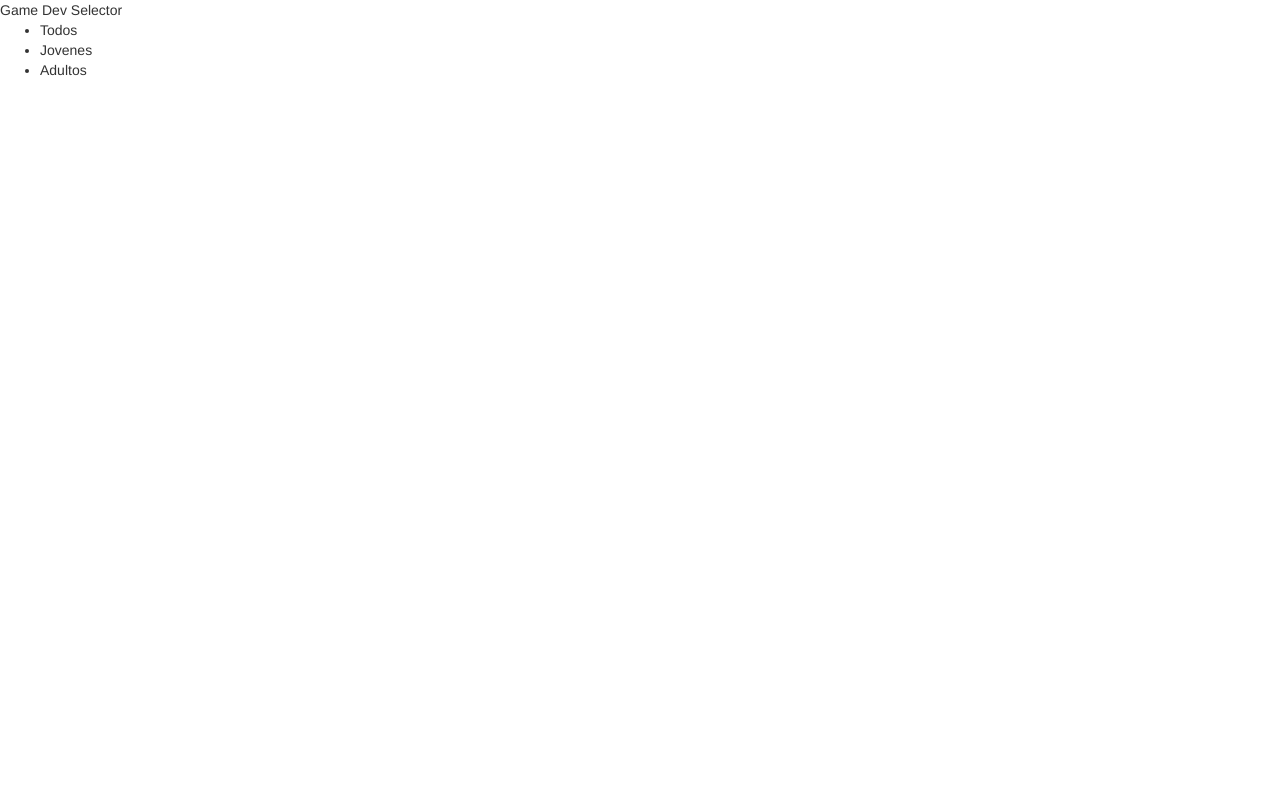
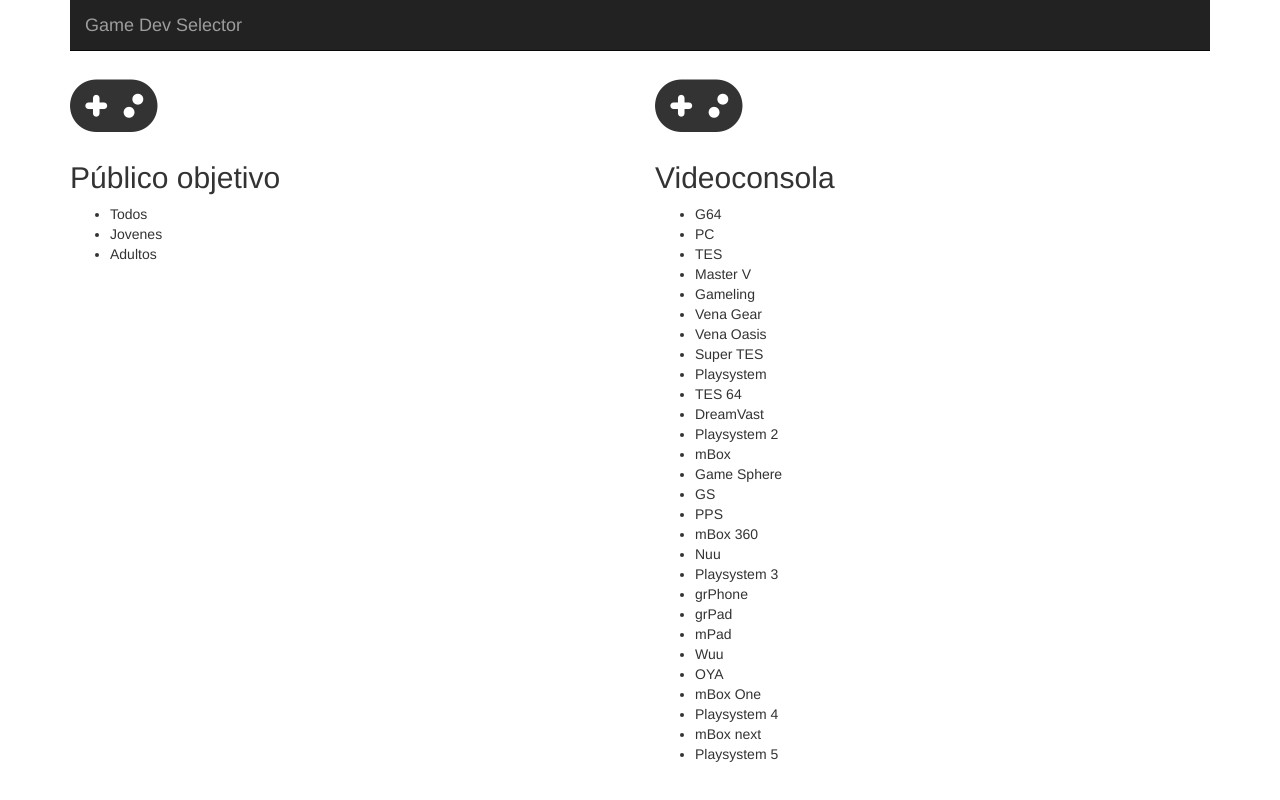
Before and after one commit to SRJ9/game-dev-selector, a website: page app/index.html in a window 1280 px wide. Drawn offline with nearby package versions, Linux system fonts and the light colour scheme.

Commit message:
Agrego JSON de consola y diseño bootstrap

```diff
--- /dev/null
+++ b/app/consola_values.json
@@ -0,0 +1,86 @@
+[
+  {
+    "nombre": "G64"
+  },
+  {
+    "nombre": "PC"
+  },
+  {
+    "nombre": "TES"
+  },
+  {
+    "nombre": "Master V"
+  },
+  {
+    "nombre": "Gameling"
+  },
+  {
+    "nombre": "Vena Gear"
+  },
+  {
+    "nombre": "Vena Oasis"
+  },
+  {
+    "nombre": "Super TES"
+  },
+  {
+    "nombre": "Playsystem"
+  },
+  {
+    "nombre": "TES 64"
+  },
+  {
+    "nombre": "DreamVast"
+  },
+  {
+    "nombre": "Playsystem 2"
+  },
+  {
+    "nombre": "mBox"
+  },
+  {
+    "nombre": "Game Sphere"
+  },
+  {
+    "nombre": "GS"
+  },
+  {
+    "nombre": "PPS"
+  },
+  {
+    "nombre": "mBox 360"
+  },
+  {
+    "nombre": "Nuu"
+  },
+  {
+    "nombre": "Playsystem 3"
+  },
+  {
+    "nombre": "grPhone"
+  },
+  {
+    "nombre": "grPad"
+  },
+  {
+    "nombre": "mPad"
+  },
+  {
+    "nombre": "Wuu"
+  },
+  {
+    "nombre": "OYA"
+  },
+  {
+    "nombre": "mBox One"
+  },
+  {
+    "nombre": "Playsystem 4"
+  },
+  {
+    "nombre": "mBox next"
+  },
+  {
+    "nombre": "Playsystem 5"
+  }
+]
--- a/app/index.html
+++ b/app/index.html
@@ -4,15 +4,38 @@
     <meta charset="UTF-8">
     <title>Game Dev Selector</title>
     <link href="bower_components/bootstrap/dist/css/bootstrap.min.css" rel="stylesheet">
+    <link href="bower_components/components-font-awesome/css/font-awesome.min.css" rel="stylesheet">
 </head>
 <body ng-app="gameDevApp">
-Game Dev Selector
-<div class="content" ng-controller="gameDevController">
-    <ul ng-if="publicos">
-        <li ng-repeat="publico in publicos">
-            {{publico.nombre}}
-        </li>
-    </ul>
+
+<div class="container" ng-controller="gameDevController">
+    <nav class="navbar navbar-inverse navbar-static-top">
+        <div class="container">
+            <div class="navbar-header">
+                <a class="navbar-brand" href="#">Game Dev Selector</a>
+            </div>
+        </div>
+    </nav>
+    <div class="row">
+        <div class="col-md-6">
+            <i class="fa fa-gamepad fa-5x" aria-hidden="true"></i>
+            <h2>Público objetivo</h2>
+            <ul ng-if="publicos">
+                <li ng-repeat="publico in publicos">
+                    {{publico.nombre}}
+                </li>
+            </ul>
+        </div>
+        <div class="col-md-6">
+            <i class="fa fa-gamepad fa-5x" aria-hidden="true"></i>
+            <h2>Videoconsola</h2>
+            <ul ng-if="consolas">
+                <li ng-repeat="consola in consolas">
+                    {{consola.nombre}}
+                </li>
+            </ul>
+        </div>
+    </div>
 </div>
 
 
--- a/app/scripts/selector.js
+++ b/app/scripts/selector.js
@@ -1,10 +1,16 @@
 var app = angular.module("gameDevApp", ['apiFactory']);
 
-app.controller("gameDevController", function($scope, API){
+app.controller("gameDevController", function ($scope, API) {
     'use strict'
-    API.getPublico().then(function(response){
+    API.getPublico().then(function (response) {
         $scope.publicos = response.data;
-    }, function(err){
+    }, function (err) {
+        $scope.err = err;
+    });
+
+    API.getConsola().then(function (response) {
+        $scope.consolas = response.data;
+    }, function (err) {
         $scope.err = err;
     });
 });
--- a/app/scripts/services/apiFactory.js
+++ b/app/scripts/services/apiFactory.js
@@ -8,6 +8,11 @@ angular.module("apiFactory", [])
             return $http.get(url);
         };
 
+        API.getConsola = function () {
+            var url = '/consola_values.json';
+            return $http.get(url);
+        };
+
         return API;
 
     });
--- a/bower.json
+++ b/bower.json
@@ -23,6 +23,7 @@
   "dependencies": {
     "angular": "^1.6.4",
     "bootstrap": "^3.3.7",
-    "jquery": "^3.2.1"
+    "jquery": "^3.2.1",
+    "components-font-awesome": "^4.7.0"
   }
 }
```
